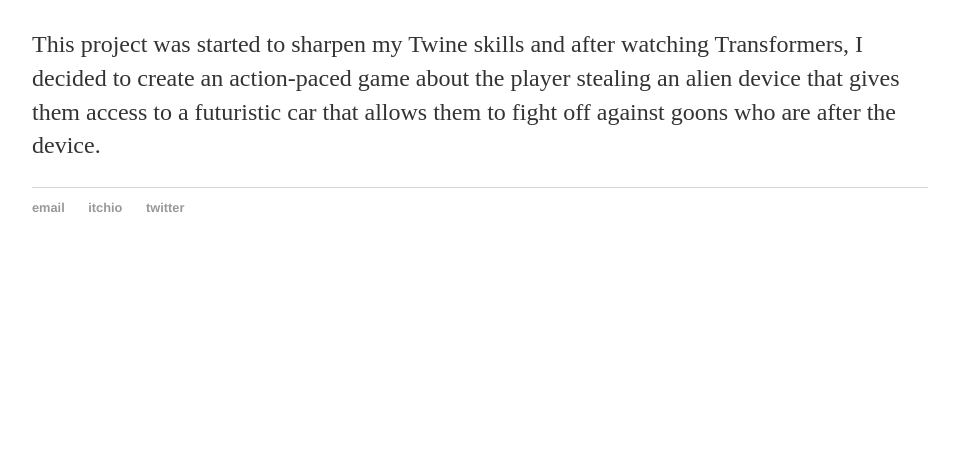
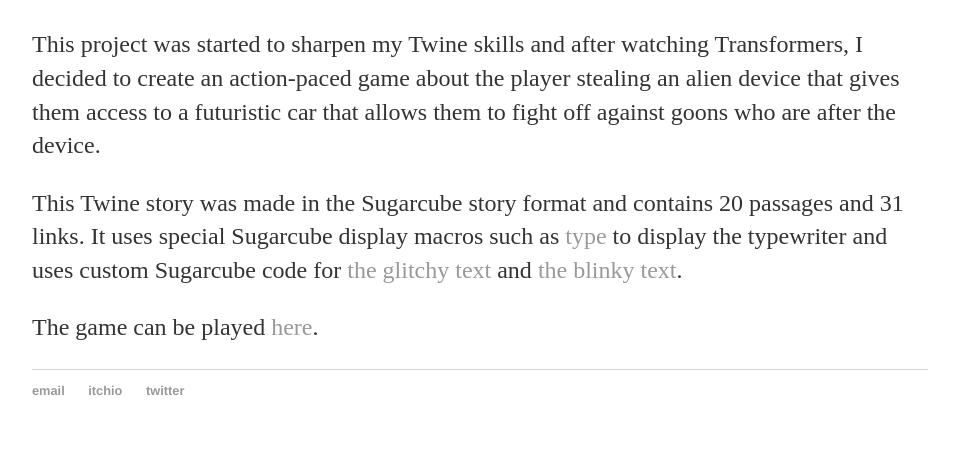
Before and after one commit to toyinariyo/toyinariyo.github.io, a Jekyll site: the page built from Games/An Awesome Car Chase/index.html, in a window 1280 px wide. Shown: the part 512-970 px from the top of the page, without its empty margins (160-1119 px from the left). Built offline with Jekyll 4.4.1, drawn with Linux system fonts in a browser that asks for light colours; before the commit the page ends 900 px from its top, so only the background shows below that.

Commit message:
Update index.html

```diff
--- a/Games/An Awesome Car Chase/index.html
+++ b/Games/An Awesome Car Chase/index.html
@@ -7,3 +7,5 @@ title: An Awesome Car Chase
 <br>
 <p>This project was started to sharpen my Twine skills and after watching Transformers, I decided to create an action-paced game about the player stealing an alien device
     that gives them access to a futuristic car that allows them to fight off against goons who are after the device.</p>
+<p>This Twine story was made in the Sugarcube story format and contains 20 passages and 31 links. It uses special Sugarcube display macros such as <a href="https://www.motoslave.net/sugarcube/2/docs/#macros-macro-type">type</a> to display the typewriter and uses custom Sugarcube code for <a href="https://qjzhvmqlzvoo5lqnrvuhmg-on.drv.tw/UInv/Sample_Code.html#Glitchy%20Text">the glitchy text</a> and <a href="https://qjzhvmqlzvoo5lqnrvuhmg-on.drv.tw/UInv/Sample_Code.html#Delayed%20and%20Blinky%20Text">the blinky text</a>.</p>
+<p>The game can be played <a href="https://toyinariyo.itch.io/an-awesome-car-chase">here</a>.</p>
```
